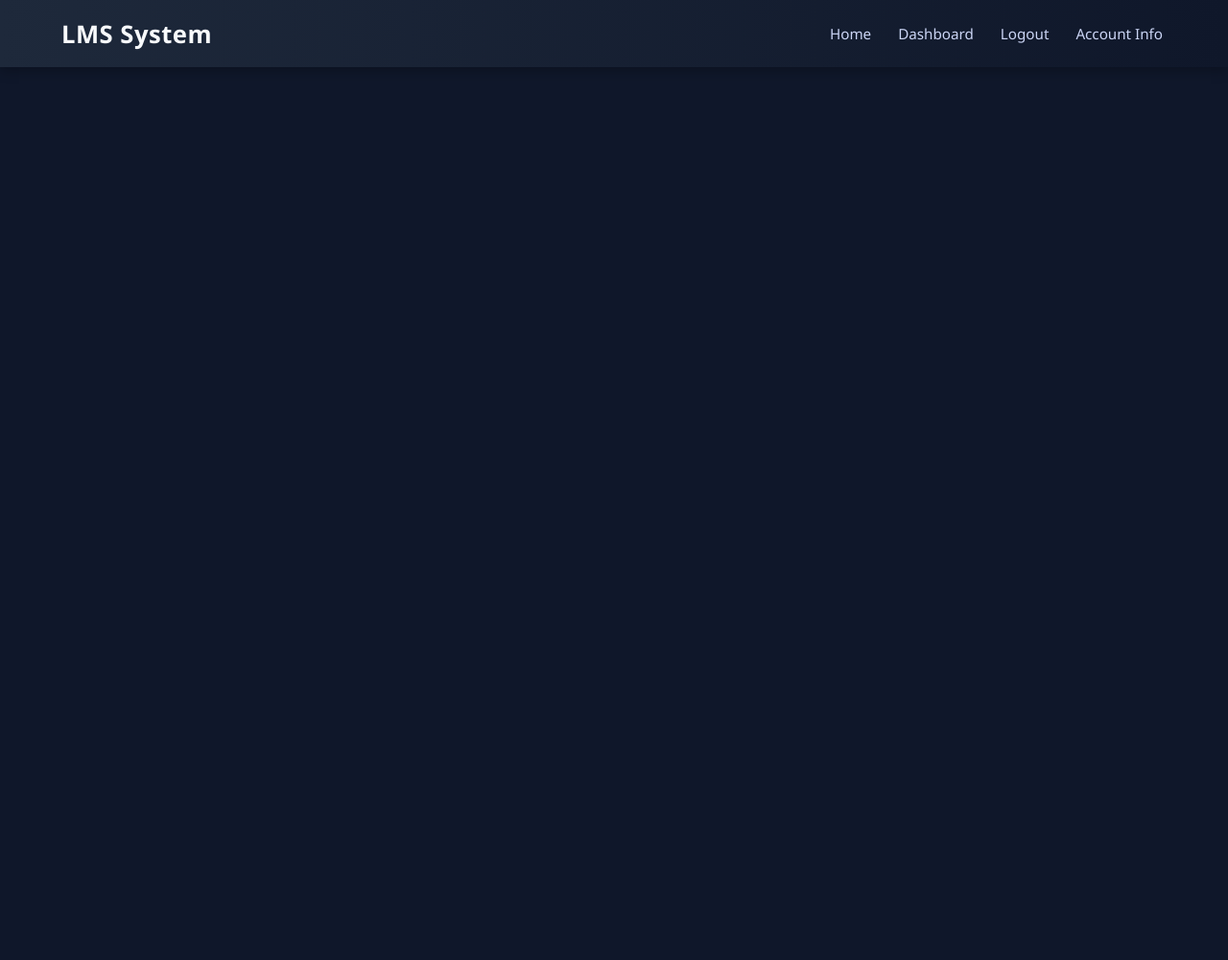
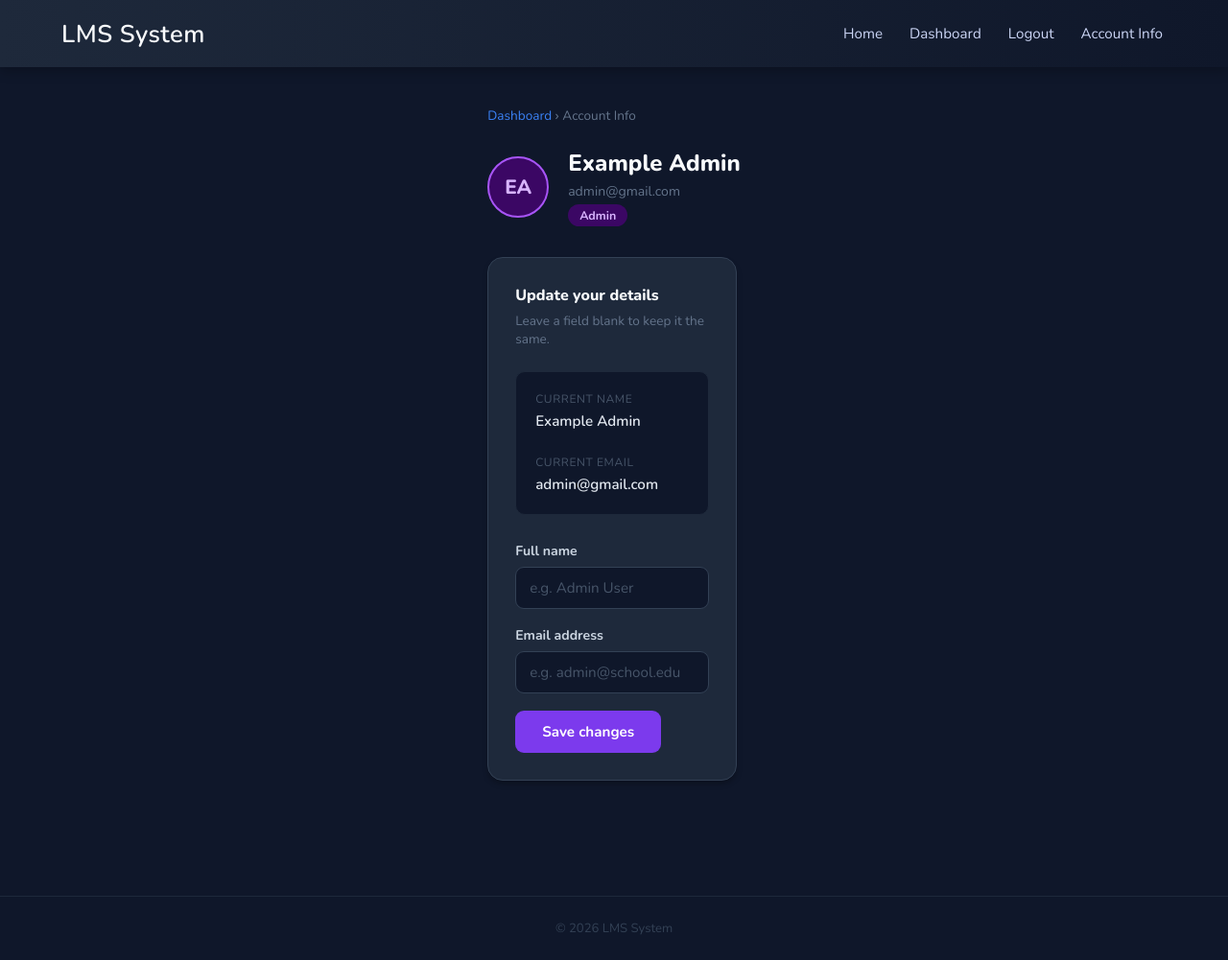
Before and after one commit to tannersloan1/4410-Final-Project, a PHP site: page /admin/admin-info.php in a window 1280 px wide. Shown: the whole page at 96% size. Before the commit the page ends 70 px from the top, so only its background shows below. Run offline with PHP 8.4, Linux system fonts and the light colour scheme; the visitor is signed in with stand-in values (Sample User, id 1); data comes from the database, SQL or seed files in the repository.

Commit message:
Update admin-info.php

```diff
--- a/admin/admin-info.php
+++ b/admin/admin-info.php
@@ -1,24 +1,88 @@
 <?php
 session_start();
-
 include "../includes/db.php";
 include "../includes/activity.php";
+if ($_SESSION["role"] != "admin") { header("Location: /lms/login.php"); exit(); }
+$admin_id = $_SESSION["user_id"];
+$feedback = null;
 
-// Makes sure you must have logged in with appropiate role
-if ($_SESSION["role"] != "admin") {
-    die("Restricted access");
+$sql = $conn->prepare("SELECT email, full_name FROM ADMIN_INFO WHERE admin_id=?");
+$sql->bind_param("i",$admin_id); $sql->execute();
+$info = $sql->get_result()->fetch_assoc();
+
+if ($_SERVER["REQUEST_METHOD"] == "POST") {
+    $new_name  = $conn->real_escape_string(trim($_POST["full_name"] ?? ""));
+    $new_email = $conn->real_escape_string(trim($_POST["email"] ?? ""));
+    $updated = false;
+    if ($new_name && $new_name !== $info["full_name"]) {
+        $conn->query("UPDATE ADMIN_INFO SET full_name='$new_name' WHERE admin_id=$admin_id");
+        $info["full_name"] = $new_name; $updated = true;
+    }
+    if ($new_email && $new_email !== $info["email"]) {
+        $conn->query("UPDATE ADMIN_INFO SET email='$new_email' WHERE admin_id=$admin_id");
+        $conn->query("UPDATE ADMIN_USERS SET email='$new_email' WHERE admin_id=$admin_id");
+        $info["email"] = $new_email; $updated = true;
+    }
+    $feedback = $updated ? ["type"=>"success","msg"=>"Account updated."] : ["type"=>"info","msg"=>"Nothing changed."];
 }
+$display_name = $info["full_name"] ?: "Admin";
+$initials = strtoupper(substr(implode("",array_map(fn($w)=>$w[0],explode(" ",trim($display_name)))),0,2));
 ?>
-
-<!DOCTYPE html>
-<html lang="en">
-    <head>
-        <meta charset="UTF-8">
-        <meta name="viewport" content="width=device-width, initial-scale=1.0">
-        <title>Account Settings</title>
-        <link rel="stylesheet" href="../lms.css?v=5">
-    </head>
-    <body>
-        <?php include "../includes/header.php"; ?>
-    </body>
-</html>
+<!DOCTYPE html><html lang="en"><head>
+<meta charset="UTF-8"><meta name="viewport" content="width=device-width,initial-scale=1.0">
+<title>Account Info</title>
+<link rel="stylesheet" href="../lms.css?v=10">
+<link href="https://fonts.googleapis.com/css2?family=Nunito:wght@400;600;700;800&display=swap" rel="stylesheet">
+<style>
+body{font-family:"Nunito","Segoe UI",sans-serif;background:#0f172a;color:#f1f5f9;margin:0;}
+.page{max-width:900px;margin:40px auto;padding:0 24px 80px;}
+.breadcrumb{font-size:.85rem;color:#64748b;margin-bottom:24px;}.breadcrumb a{color:#3b82f6;text-decoration:none;}
+.profile-hero{display:flex;align-items:center;gap:20px;margin-bottom:32px;}
+.avatar{width:64px;height:64px;border-radius:50%;background:#3b0764;border:2px solid #a855f7;display:flex;align-items:center;justify-content:center;font-size:1.3rem;font-weight:800;color:#d8b4fe;flex-shrink:0;}
+.profile-hero h1{font-size:1.5rem;font-weight:800;color:#f8fafc;margin-bottom:4px;}
+.profile-hero p{font-size:.88rem;color:#64748b;}
+.role-badge{display:inline-block;padding:3px 12px;background:#3b0764;color:#d8b4fe;border-radius:20px;font-size:.78rem;font-weight:700;margin-top:4px;}
+.alert{padding:12px 16px;border-radius:10px;font-size:.88rem;font-weight:700;margin-bottom:24px;}
+.alert-success{background:#052e16;color:#86efac;border:1px solid #14532d;}
+.alert-info{background:#1e293b;color:#94a3b8;border:1px solid #334155;}
+.card{background:#1e293b;border:1px solid #334155;border-radius:16px;padding:28px;}
+.card h2{font-size:1rem;font-weight:800;color:#f8fafc;margin-bottom:6px;}
+.card .sub{font-size:.85rem;color:#64748b;margin-bottom:24px;}
+.current-grid{display:flex;flex-wrap:wrap;gap:24px;margin-bottom:28px;padding:20px;background:#0f172a;border-radius:10px;border:1px solid #1e293b;}.current-item{flex:1;min-width:200px;}
+.current-item span{display:block;font-size:.75rem;color:#475569;text-transform:uppercase;letter-spacing:.05em;margin-bottom:4px;}
+.current-item strong{font-size:.95rem;color:#e2e8f0;font-weight:600;}
+.field{margin-bottom:18px;}.field label{display:block;font-size:.88rem;font-weight:700;color:#cbd5e1;margin-bottom:7px;}
+.field input{width:100%;padding:11px 14px;background:#0f172a;border:1px solid #334155;border-radius:9px;color:#f1f5f9;font-size:.95rem;font-family:inherit;transition:border-color .2s;box-sizing:border-box;}
+.field input:focus{outline:none;border-color:#a855f7;}.field input::placeholder{color:#475569;}
+.btn-save{padding:12px 28px;background:#7c3aed;color:#fff;border:none;border-radius:9px;font-size:.95rem;font-weight:700;cursor:pointer;font-family:inherit;}
+.btn-save:hover{background:#6d28d9;}
+</style>
+</head><body>
+<?php include "../includes/header.php"; ?>
+<main class="page">
+<div class="breadcrumb"><a href="admin-dash.php">Dashboard</a> › Account Info</div>
+<div class="profile-hero">
+    <div class="avatar"><?= htmlspecialchars($initials) ?></div>
+    <div>
+        <h1><?= $info["full_name"] ? htmlspecialchars($info["full_name"]) : "No name set" ?></h1>
+        <p><?= htmlspecialchars($info["email"]) ?></p>
+        <span class="role-badge">Admin</span>
+    </div>
+</div>
+<?php if ($feedback): ?><div class="alert alert-<?= $feedback["type"] ?>"><?= htmlspecialchars($feedback["msg"]) ?></div><?php endif; ?>
+<div class="card">
+    <h2>Update your details</h2>
+    <p class="sub">Leave a field blank to keep it the same.</p>
+    <div class="current-grid">
+        <div class="current-item"><span>Current name</span><strong><?= $info["full_name"] ? htmlspecialchars($info["full_name"]) : "—" ?></strong></div>
+        <div class="current-item"><span>Current email</span><strong><?= htmlspecialchars($info["email"]) ?></strong></div>
+    </div>
+    <form method="POST">
+        <div class="field"><label>Full name</label><input type="text" name="full_name" placeholder="e.g. Admin User"></div>
+        <div class="field"><label>Email address</label><input type="email" name="email" placeholder="e.g. admin@school.edu"></div>
+        <button type="submit" class="btn-save">Save changes</button>
+    </form>
+</div>
+</main>
+<footer style="border-top:1px solid #1e293b;text-align:center;padding:24px;color:#334155;font-size:.82rem;">&copy; 2026 LMS System</footer>
+</body></html>
```
